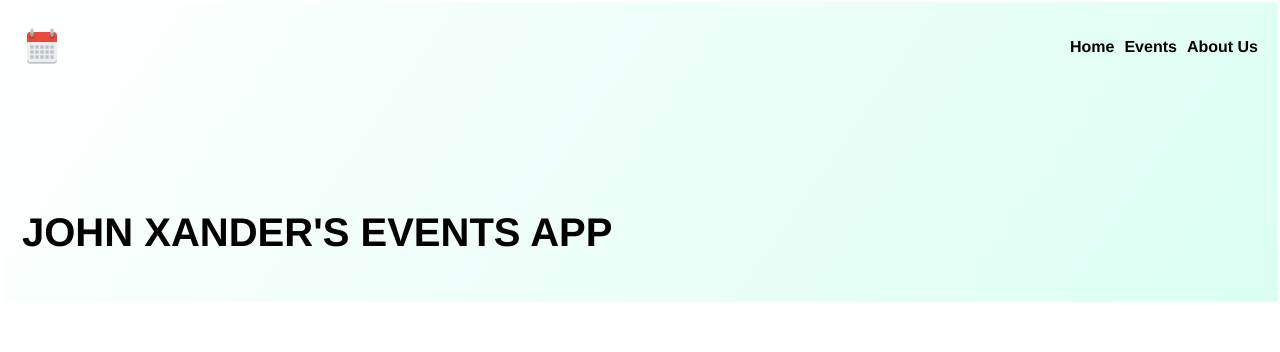
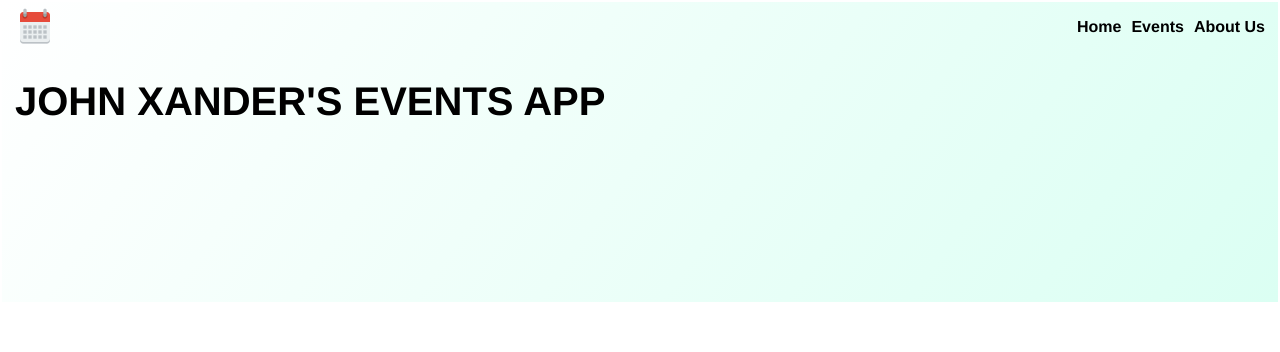
Before and after one commit to JohnXander/events-app, a Next.js app: page / in a window 1280 px wide. Shown: the top 352 px of the page. Built offline with nearby package versions, Linux system fonts and the light colour scheme.

Commit message:
update header margin

```diff
--- a/src/components/header/header.jsx
+++ b/src/components/header/header.jsx
@@ -4,6 +4,7 @@ import Link from "next/link"
 export const Header = () => {
     return (
         <header>
+            <div>
                 <div className="topNav">
                     <Image
                         src={'/images/logo.png'}
@@ -26,6 +27,7 @@ export const Header = () => {
                     </nav>
                 </div>
                 <h1>John Xander's Events App</h1>
+            </div>
       </header>
     )
 }
--- a/styles/globals.sass
+++ b/styles/globals.sass
@@ -10,11 +10,14 @@ a
 
 header
   height: 300px
-  padding: 20px
   background: linear-gradient(305deg, #dbfff3, transparent)
-  display: flex
-  flex-direction: column
-  justify-content: space-between
+  >div
+    width: 100%
+    max-width: 1250px
+    margin: auto
+    display: flex
+    flex-direction: column
+    justify-content: space-between
   .topNav
     display: flex
     justify-content: space-between
```
Lines whose indentation alone changed are shown as unchanged.
